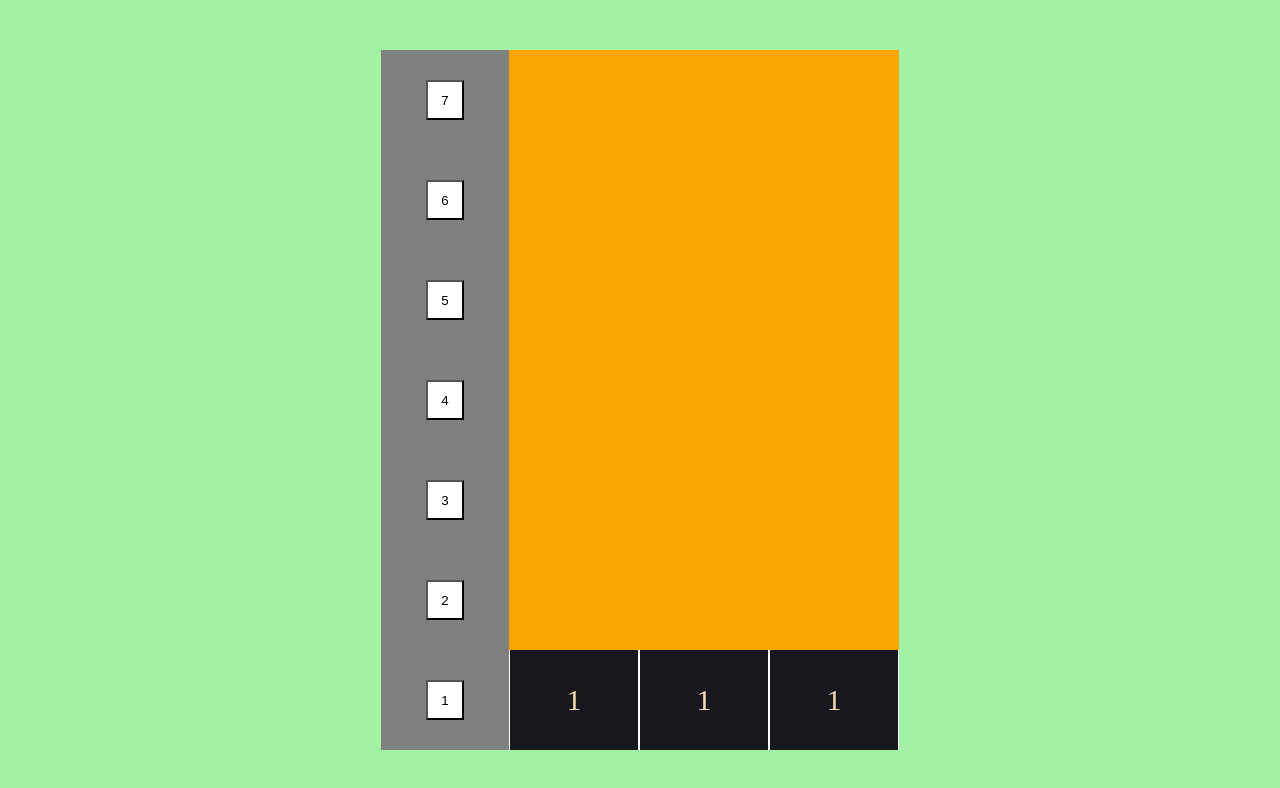
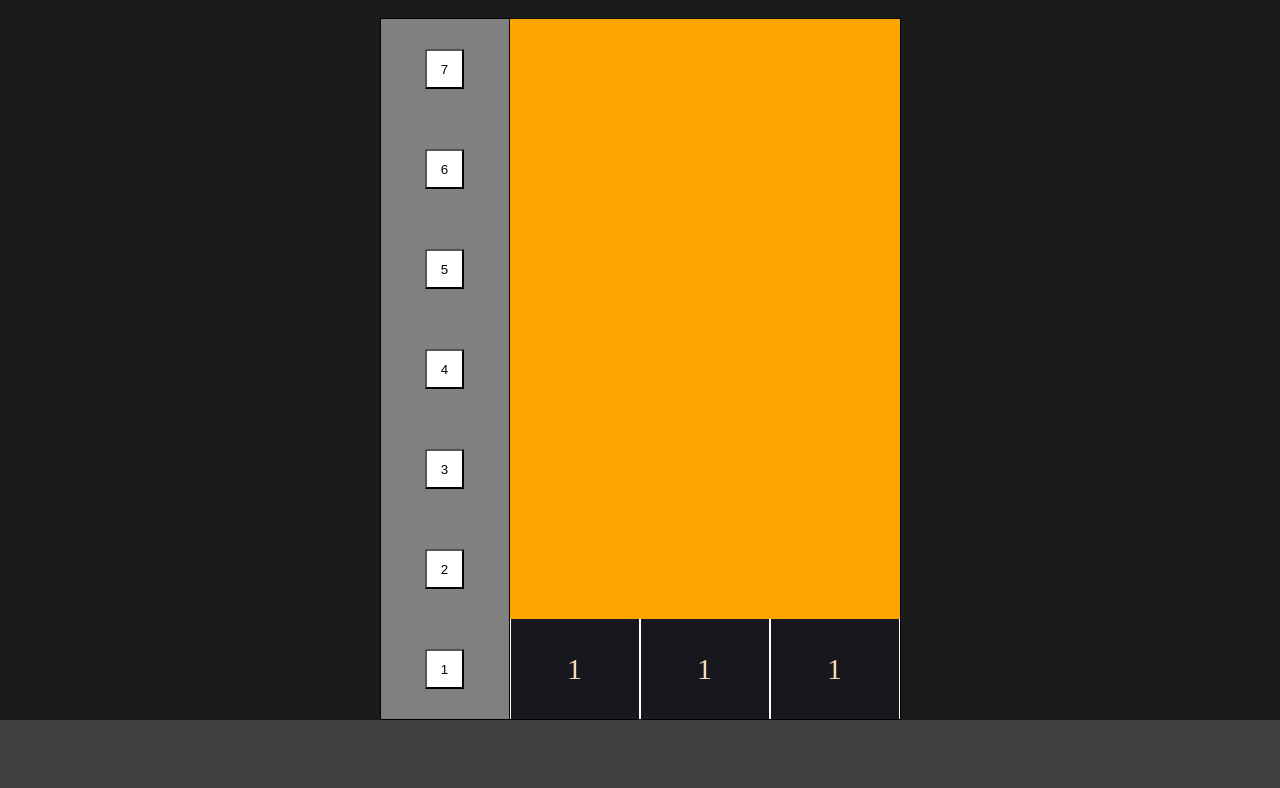
Before and after one commit to BogdanFV/vue-elevator, a Vue app: page / in a window 1280 px wide. Shown: the top 788 px of the page. Built offline with nearby package versions, Linux system fonts and the light colour scheme.

Commit message:
minor fixes

```diff
--- a/src/App.vue
+++ b/src/App.vue
@@ -1,35 +1,23 @@
 <template>
   <div class="app-cover">
     <div class="lift-system">
-      <div class="floors">
-        <div v-for="floor in floors" class="floor" :key="floor">
-          <button class="call-button" :class="{ 'active': activeButtons.includes(floor) }"
-            :style="{ 'background-color': activeButtons.includes(floor) ? 'red' : 'white' }" @click="callElevator(floor)">
-            {{ floor }}
-          </button>
-        </div>
-      </div>
+      <FloorsComponent :floors="floors" :active-buttons="activeButtons" @call-elevator="callElevator"/>
       <div class="shaft" :style="{ height: `${height * floorsAmount}px` }">
-        <div class="elevators">
-          <div v-for="(elevator, index)  in elevators" :key="elevator" :state="elevators[index].elevatorState"
-            :class="elevators[index].arrived ? 'elevator arrived' : 'elevator'" :style="{
-              marginBottom: elevators[index].marginBottom,
-              transitionProperty: elevators[index].marginBottom,
-              transitionDuration: `${elevators[index].distance}s`,
-              height: `${height}px`
-            }">
-            <div class="elevator-info">
-              <img alt="arrow" src="../src/assets/arrow-up.svg" :class="arrowState(index)">
-              <div class="display">{{ elevators[index].displayText }}</div>
-            </div>
-          </div>
-        </div>
+        <ElevatorsComponent :elevators="elevators" :height="height"/>
       </div>
     </div>
+    <div class="ground"></div>
   </div>
 </template>
 <script>
+import FloorsComponent from "@/components/FloorsComponent";
+import ElevatorsComponent from "@/components/ElevatorsComponent";
+
 export default {
+  components: {
+    FloorsComponent,
+    ElevatorsComponent,
+  },
   data() {
     return {
       floorsAmount: 7,
@@ -49,27 +37,29 @@ export default {
         arrived: false,
         displayText: 1,
         distance: null,
-        elevatorPrevPosition: 0,
+        elevatorPrevFloor: 1,
         marginBottom: 0,
         targetFloor: 1,
         elevatorState: 'idle',
-        localQueue: [],
       }));
     },
 
     callElevator(floor) {
+      console.log("1");
       if (this.lockedFloors.includes(floor)) {
         return;
       }
+      console.log("2");
       let nearestElevator = -1;
       let nearestDistance = Number.MAX_VALUE;
       for (let i = 0; i < this.elevatorsAmount; i++) {
-        let distance = Math.abs(this.elevators[i].elevatorPrevPosition - (floor - 1));
+        let distance = Math.abs(this.elevators[i].targetFloor - floor);
         if (this.elevators[i].elevatorState === 'idle' && distance < nearestDistance) {
           nearestElevator = i;
           nearestDistance = distance;
         }
       }
+      console.log(nearestElevator);
       this.queue.includes(floor) ? null : this.queue.push(floor);
       this.activeButtons.includes(floor) ? null : this.activeButtons.push(floor);
 
@@ -87,11 +77,11 @@ export default {
       this.lockedFloors.splice(this.lockedFloors.indexOf(this.elevators[i].targetFloor), 1);
       this.lockedFloors.push(floor);
 
-      this.elevators[i].targetFloor = this.queue.shift();
+      this.elevators[i].targetFloor = floor;
+      this.queue.shift();
       this.elevators[i].elevatorState = parseInt(this.elevators[i].marginBottom) > (this.elevators[i].targetFloor - 1) * this.height ? 'moving down' : 'moving up';
       this.elevators[i].marginBottom = (this.elevators[i].targetFloor - 1) * this.height + 'px';
-      this.elevators[i].distance = Math.abs((this.elevators[i].targetFloor - 1) - this.elevators[i].elevatorPrevPosition);
-      this.elevators[i].elevatorPrevPosition = (this.elevators[i].targetFloor - 1);
+      this.elevators[i].distance = Math.abs(this.elevators[i].targetFloor - this.elevators[i].elevatorPrevFloor);
       this.elevators[i].displayText = `${this.elevators[i].targetFloor}`;
 
       setTimeout(() => {
@@ -100,9 +90,11 @@ export default {
         if (index !== -1) {
           this.activeButtons.splice(index, 1);
         }
+        this.elevators[i].elevatorPrevFloor = this.elevators[i].targetFloor;
         setTimeout(() => {
           this.elevators[i].elevatorState = 'idle';
           this.elevators[i].arrived = false;
+          console.log(this.queue);
           this.queue.length > 0 ? this.callElevator(this.queue[0]) : null;
         }, 3000);
       }, this.elevators[i].distance * 1000);
@@ -110,30 +102,26 @@ export default {
 
     saveState() {
       const state = {
-        marginBottom: [],
+        queue : this.queue,
+        activeButtons: this.activeButtons,
+        arrived: [],
+        distance: [],
         displayText: [],
         targetFloor: [],
-        elevatorPrevPosition: [],
+        marginBottom: [],
+        elevatorState: [],
+        elevatorPrevFloor: [],
       };
       for (let i = 0; i < this.elevatorsAmount; i++) {
+        state.displayText.push(this.elevators[i].targetFloor);
         state.marginBottom.push(this.elevators[i].marginBottom);
-        state.displayText.push(this.elevators[i].displayText);
+        // state.arrived.push(this.elevators[i].arrived);
+        // state.distance.push(this.elevators[i].distance);
         state.targetFloor.push(this.elevators[i].targetFloor);
-        state.elevatorPrevPosition.push(this.elevators[i].elevatorPrevPosition);
-
+        state.elevatorState.push('idle');
+        state.elevatorPrevFloor.push(this.elevators[i].elevatorPrevFloor);
       }
       sessionStorage.setItem('liftSystemState', JSON.stringify(state));
-    },
-
-    arrowState(index) {
-        switch (true) {
-          case (this.elevators[index].elevatorState === "moving up"):
-            return 'arrow-up'
-          case (this.elevators[index].elevatorState === "moving down"):
-            return 'arrow-down'
-          default:
-            return 'arrow'
-        }
     },
 
     fillFloorsArray() {
@@ -154,11 +142,16 @@ export default {
     const savedState = JSON.parse(sessionStorage.getItem('liftSystemState'));
     if (savedState) {
       for (let i = 0; i < this.elevatorsAmount; i++) {
-        this.elevators[i].marginBottom = savedState.marginBottom[i];
-        this.elevators[i].elevatorPrevPosition = savedState.elevatorPrevPosition[i];
+        this.elevators[i].arrived = savedState.arrived[i];
+        // this.elevators[i].distance = savedState.distance[i];
         this.elevators[i].displayText = savedState.displayText[i];
         this.elevators[i].targetFloor = savedState.targetFloor[i];
+        this.elevators[i].marginBottom = savedState.marginBottom[i];
+        this.elevators[i].elevatorState = savedState.elevatorState[i];
+        this.elevators[i].elevatorPrevFloor = savedState.elevatorPrevFloor[i];
       }
+      // this.activeButtons = savedState.activeButtons;
+      this.queue = savedState.queue;
     }
     this.fillLockedFloors();
     window.addEventListener('beforeunload', this.saveState);
@@ -174,120 +167,27 @@ export default {
 body {
   margin: 0;
 }
-
 .app-cover {
   display: flex;
   align-items: center;
-  justify-content: center;
+  justify-content: flex-end;
+  flex-direction: column;
   height: 100vh;
-  background-color: #a1f2a4;
+  background-color: #1b1b1b;
 }
-
-.arrow {
-  display: none;
-  height: 30px;
-  width: 30px;
-}
-
-.arrow-up {
-  height: 30px;
-  width: 30px;
-}
-
-.arrow-down {
-  height: 30px;
-  width: 30px;
-  transform: rotate(180deg);
-}
-
 .lift-system {
   display: flex;
   justify-content: center;
   align-items: flex-end;
   flex-direction: row;
+  border: 1px solid black;
 }
-
-.floors {
-  display: flex;
-  background: grey;
-  flex-direction: column;
-  justify-content: flex-end;
-  align-items: center;
-}
-
-.floor {
-  display: flex;
-  justify-content: center;
-  align-items: center;
-  height: 100px;
-  width: 16vh;
-}
-
-.elevators {
-  display: flex;
-  flex-direction: row;
-  align-items: flex-end;
-  height: 100%;
-}
-
-.elevator {
-  display: flex;
-  justify-content: center;
-  align-items: center;
-  background-color: rgb(23, 23, 29);
-  bottom: 0;
-  width: 16vh;
-  border-left: 1px solid white;
-  border-right: 1px solid white;
-}
-
 .shaft {
   background: orange;
 }
-
-.elevator-info {
-  display: flex;
-  flex-direction: row;
-  align-items: center;
-  justify-content: center;
-}
-
-.display {
-  color: wheat;
-  font-size: 30px;
-}
-
-.call-button:not(.active):hover {
-  cursor: pointer;
-  height: 42%;
-  width: 32%;
-  filter: drop-shadow(0 0 0.1rem crimson);
-}
-
-.call-button {
-  height: 40%;
-  width: 30%;
-}
-
-.active {
-  background-color: red;
-}
-
-@keyframes blink {
-  0% {
-    opacity: 1;
-  }
-
-  50% {
-    opacity: 0.5;
-  }
-
-  100% {
-    opacity: 1;
-  }
-}
-
-.arrived {
-  animation: blink 0.5s ease-in-out 6;
+.ground{
+  width: 100vw;
+  height: 10vh;
+  background: rgb(63, 63, 63);
 }
 </style>
--- /dev/null
+++ b/src/components/ElevatorsComponent.vue
@@ -0,0 +1,104 @@
+<template>
+    <div class="elevators">
+        <div v-for="(elevator, index) in elevators" :key="elevator" :state="elevators[index].elevatorState"
+            :class="elevators[index].arrived ? 'elevator arrived' : 'elevator'" :style="{
+                marginBottom: elevators[index].marginBottom,
+                transitionProperty: elevators[index].marginBottom,
+                transitionDuration: `${elevators[index].distance}s`,
+                height: `${height}px`
+            }">
+            <div class="elevator-info">
+                <img alt="arrow" src="../../src/assets/arrow-up.svg" :class="arrowState(index)">
+                <div class="display">{{ elevators[index].displayText }}</div>
+            </div>
+        </div>
+    </div>
+</template>
+<script>
+export default {
+    props: {
+        elevators: Array,
+        height: Number,
+    },
+    methods: {
+        arrowState(index) {
+            switch (true) {
+                case (this.elevators[index].elevatorState === "moving up"):
+                    return 'arrow-up'
+                case (this.elevators[index].elevatorState === "moving down"):
+                    return 'arrow-down'
+                default:
+                    return 'arrow'
+            }
+        },
+
+    },
+};
+</script>
+<style scoped>
+
+.arrow {
+  display: none;
+  height: 30px;
+  width: 30px;
+}
+
+.arrow-up {
+  height: 30px;
+  width: 30px;
+}
+
+.arrow-down {
+  height: 30px;
+  width: 30px;
+  transform: rotate(180deg);
+}
+
+.display {
+  color: wheat;
+  font-size: 30px;
+}
+
+.elevators {
+  display: flex;
+  flex-direction: row;
+  align-items: flex-end;
+  height: 100%;
+}
+
+.elevator {
+  display: flex;
+  justify-content: center;
+  align-items: center;
+  background-color: rgb(23, 23, 29);
+  bottom: 0;
+  width: 16vh;
+  border-left: 1px solid white;
+  border-right: 1px solid white;
+}
+
+.elevator-info {
+  display: flex;
+  flex-direction: row;
+  align-items: center;
+  justify-content: center;
+}
+
+@keyframes blink {
+  0% {
+    opacity: 1;
+  }
+
+  50% {
+    opacity: 0.5;
+  }
+
+  100% {
+    opacity: 1;
+  }
+}
+
+.arrived {
+  animation: blink 0.5s ease-in-out 6;
+}
+</style>
--- /dev/null
+++ b/src/components/FloorsComponent.vue
@@ -0,0 +1,54 @@
+<template>
+    <div class="floors">
+        <div v-for="floor in floors" class="floor" :key="floor">
+            <button class="call-button" :class="{ 'active': activeButtons.includes(floor) }"
+                :style="{ 'background-color': activeButtons.includes(floor) ? 'red' : 'white' }"
+                @click="callElevator(floor)">
+                {{ floor }}
+            </button>
+        </div>
+    </div>
+</template>
+<script>
+export default {
+    props: {
+        floors: Array,
+        activeButtons: Array,
+    },
+    methods: {
+        callElevator(floor) {
+            this.$emit("call-elevator", floor);
+        },
+    },
+};
+</script>
+<style scoped>
+.active {
+  background-color: crimson;
+}
+.floors {
+  display: flex;
+  background: grey;
+  flex-direction: column;
+  justify-content: flex-end;
+  align-items: center;
+}
+.floor {
+  display: flex;
+  justify-content: center;
+  align-items: center;
+  height: 100px;
+  width: 16vh;
+  border-right: 1px solid black;
+}
+.call-button:not(.active):hover {
+  cursor: pointer;
+  height: 42%;
+  width: 32%;
+  filter: drop-shadow(0 0 0.1rem crimson);
+}
+.call-button {
+  height: 40%;
+  width: 30%;
+}
+</style>
```
